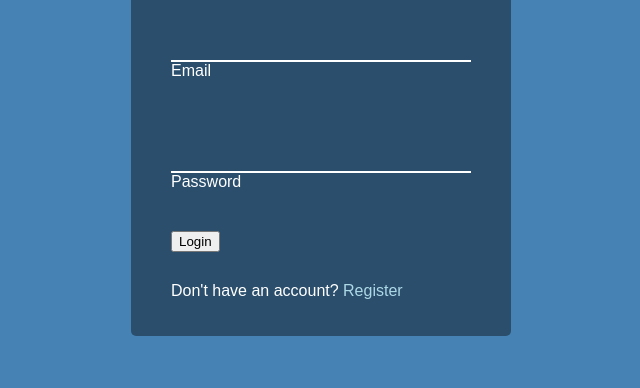
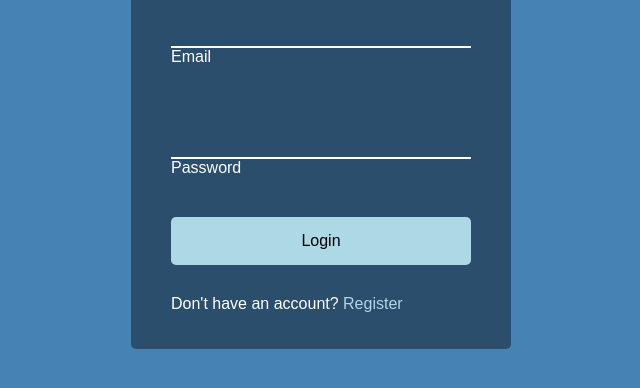
Before and after one commit to Solid2105/waving_form, a plain HTML site: page index.html in a window 1280 px wide. Shown: the part 282-670 px from the top of the page, without its empty margins (319-959 px from the left). Drawn offline with Linux system fonts and the light colour scheme; a web font is replaced by a local one.

Commit message:
Added styles for login button

```diff
--- a/style.css
+++ b/style.css
@@ -33,6 +33,26 @@ body {
     color: lightblue;
 }
 
+.btn {
+    cursor: pointer;
+    display: inline-block;
+    width: 100%;
+    background: lightblue;
+    padding: 15px;
+    font-family: inherit;
+    font-size: 16px;
+    border: 0;
+    border-radius: 5px;
+}
+
+.btn:focus {
+    outline: 0;
+}
+
+.btn:active {
+    transform: scale(0.98);
+}
+
 .text {
     margin-top: 30px;
 }
```
